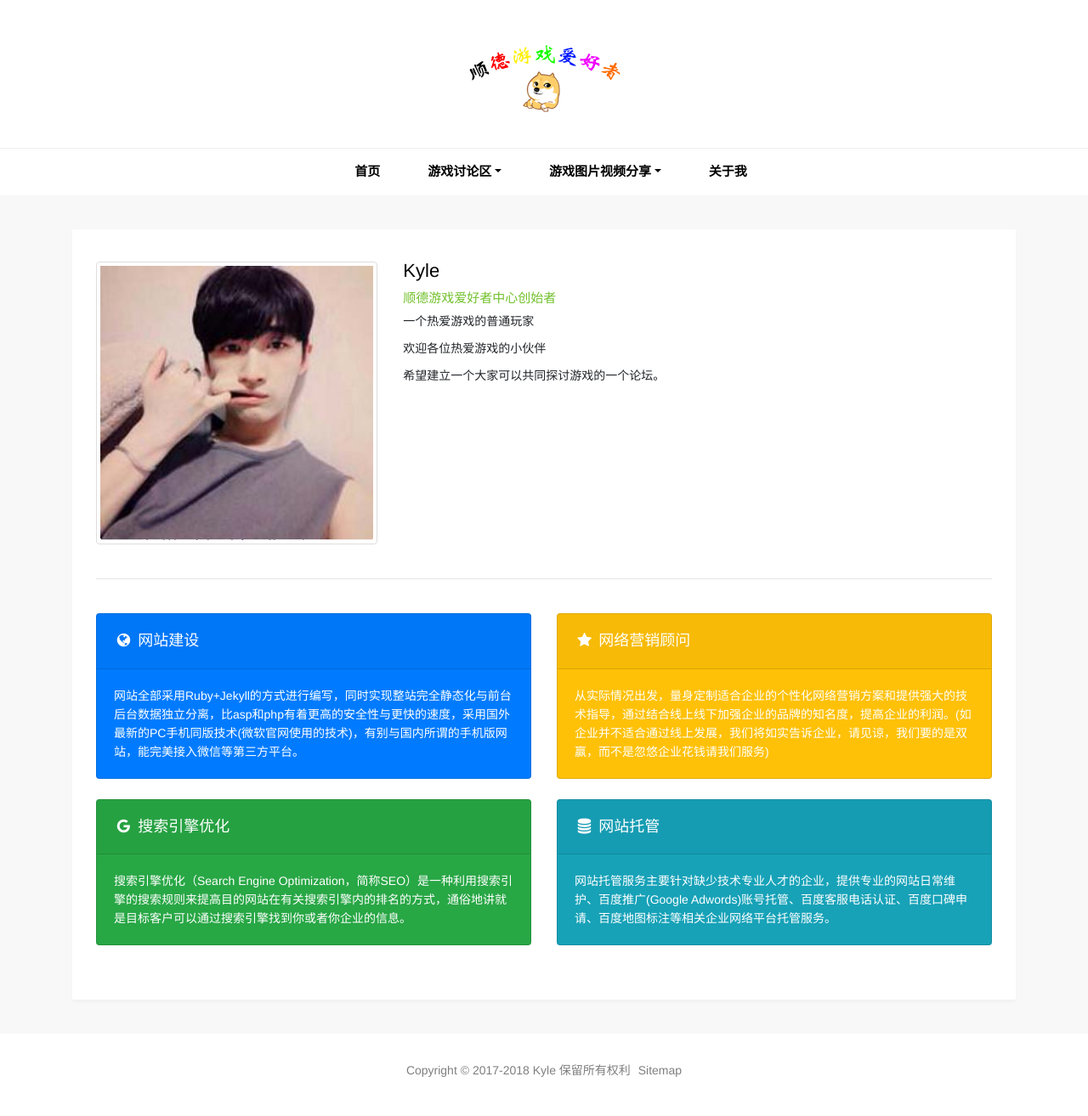
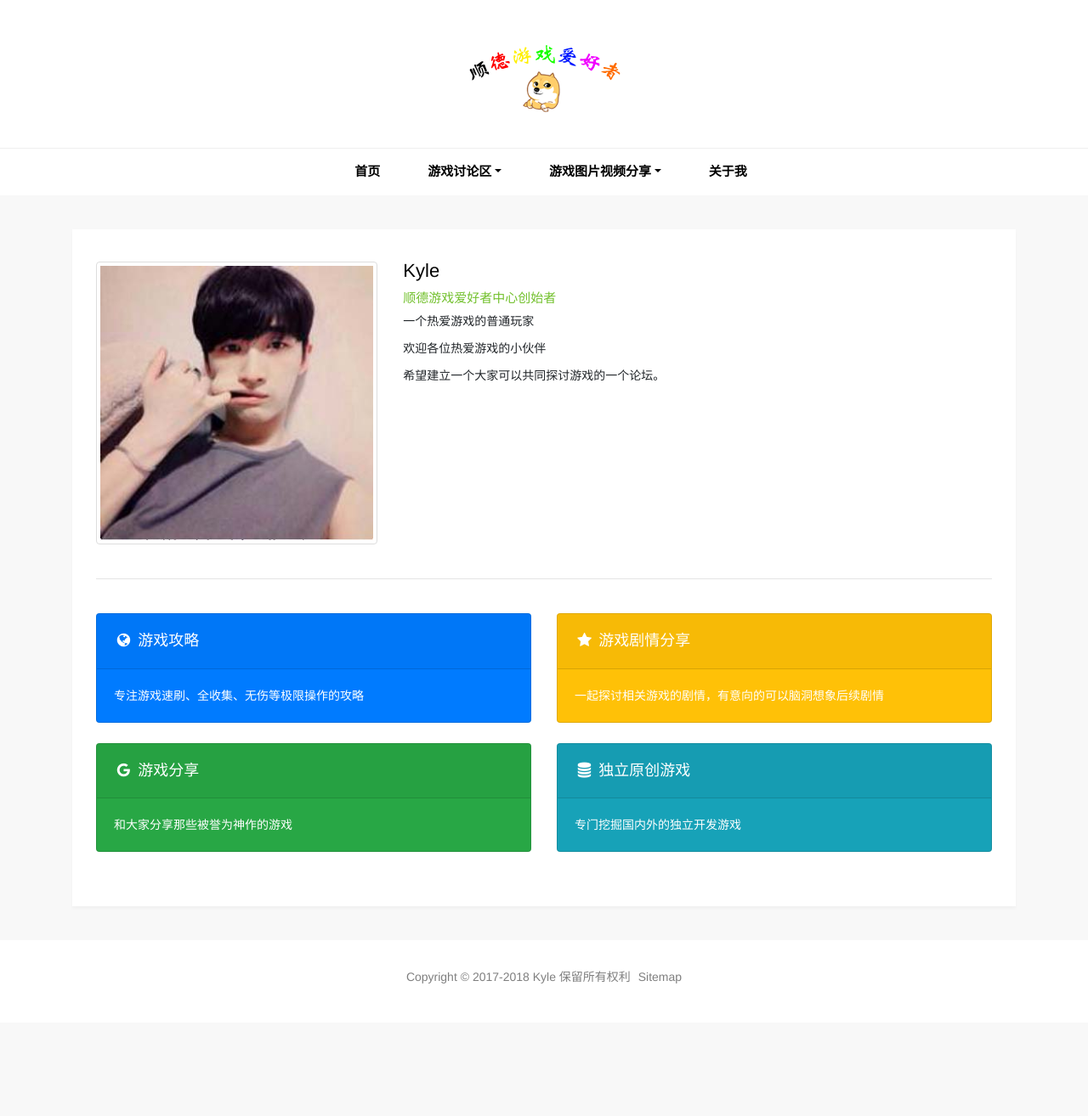
Before and after one commit to Kyle00000/Kyle00000.github.io, a Jekyll site: the page built from pages/about.html, in a window 1280 px wide. Shown: the whole page at 85% size. Built offline with Jekyll 4.4.1, drawn with Linux system fonts in a browser that asks for light colours; comment, search, counter and statistics services are not loaded; after the commit the page ends 1204 px from its top, so only the background shows below that.

Commit message:
Update about.html

```diff
--- a/pages/about.html
+++ b/pages/about.html
@@ -21,33 +21,33 @@
           <div class="col-md-12 my-4"><hr></div>
           <div class="col-md-6">
             <div class="card text-white bg-primary mb-4">
-              <div class="card-header"><h4><i class="fa fa-globe fa-fw"></i> 网站建设</h4></div>
+              <div class="card-header"><h4><i class="fa fa-globe fa-fw"></i> 游戏攻略</h4></div>
               <div class="card-body">
-                <p class="card-text">网站全部采用Ruby+Jekyll的方式进行编写，同时实现整站完全静态化与前台后台数据独立分离，比asp和php有着更高的安全性与更快的速度，采用国外最新的PC手机同版技术(微软官网使用的技术)，有别与国内所谓的手机版网站，能完美接入微信等第三方平台。</p>
+                <p class="card-text">专注游戏速刷、全收集、无伤等极限操作的攻略</p>
               </div>
             </div>
           </div>
           <div class="col-md-6">
             <div class="card text-white bg-warning mb-4">
-              <div class="card-header"><h4><i class="fa fa-star fa-fw"></i> 网络营销顾问</h4></div>
+              <div class="card-header"><h4><i class="fa fa-star fa-fw"></i> 游戏剧情分享</h4></div>
               <div class="card-body">
-                <p class="card-text">从实际情况出发，量身定制适合企业的个性化网络营销方案和提供强大的技术指导，通过结合线上线下加强企业的品牌的知名度，提高企业的利润。(如企业并不适合通过线上发展，我们将如实告诉企业，请见谅，我们要的是双赢，而不是忽悠企业花钱请我们服务)</p>
+                <p class="card-text">一起探讨相关游戏的剧情，有意向的可以脑洞想象后续剧情</p>
               </div>
             </div>
           </div>
           <div class="col-md-6">
             <div class="card text-white bg-success mb-4">
-              <div class="card-header"><h4><i class="fa fa-google fa-fw"></i> 搜索引擎优化</h4></div>
+              <div class="card-header"><h4><i class="fa fa-google fa-fw"></i> 游戏分享</h4></div>
               <div class="card-body">
-                <p class="card-text">搜索引擎优化（Search Engine Optimization，简称SEO）是一种利用搜索引擎的搜索规则来提高目的网站在有关搜索引擎内的排名的方式，通俗地讲就是目标客户可以通过搜索引擎找到你或者你企业的信息。</p>
+                <p class="card-text">和大家分享那些被誉为神作的游戏</p>
               </div>
             </div>
           </div>
           <div class="col-md-6">
             <div class="card text-white bg-info mb-4">
-              <div class="card-header"><h4><i class="fa fa-database fa-fw"></i> 网站托管</h4></div>
+              <div class="card-header"><h4><i class="fa fa-database fa-fw"></i> 独立原创游戏</h4></div>
               <div class="card-body">
-                <p class="card-text">网站托管服务主要针对缺少技术专业人才的企业，提供专业的网站日常维护、百度推广(Google Adwords)账号托管、百度客服电话认证、百度口碑申请、百度地图标注等相关企业网络平台托管服务。</p>
+                <p class="card-text">专门挖掘国内外的独立开发游戏</p>
               </div>
             </div>
           </div>
```
